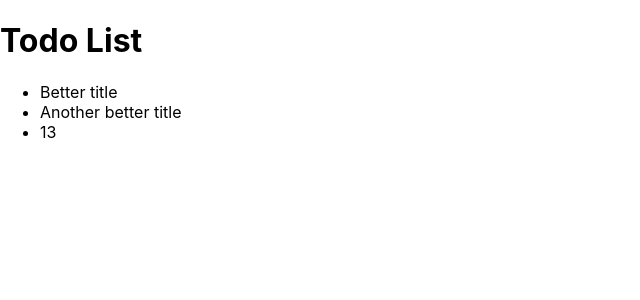
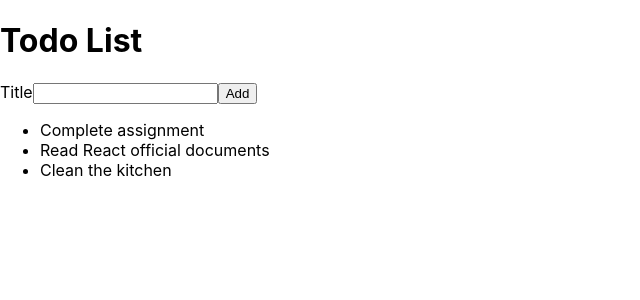
Before and after one commit to davidrapoport/code-the-dream-canary, a React (Create React App) app: page / in a window 1280 px wide. Shown: the top 300 px of the page, without its empty margins (0-640 px from the left). Built offline with nearby package versions, Linux system fonts and the light colour scheme.

Commit message:
Lesson 1.2

```diff
--- /dev/null
+++ b/src/AddTodoForm.js
@@ -0,0 +1,15 @@
+import React from 'react'
+
+function AddTodoForm() {
+  return (
+    <div>
+      <form>
+        <label htmlFor="todoTitle">Title</label>
+        <input id="todoTitle"/>
+        <button>Add</button>
+      </form>
+    </div>
+  )
+}
+
+export default AddTodoForm;
--- a/src/App.js
+++ b/src/App.js
@@ -1,18 +1,14 @@
 import './App.css';
+import TodoList from './TodoList';
+import AddTodoForm from './AddTodoForm';
 
-const todoList = [{id: 1, title:"Better title"},{id: 2, title:"Another better title"},{id: 3, title:"13"}];
 function App() {
-  console.log(todoList)
-  return <div>
-          <h1> Todo List </h1>
-          <ul>
-            {renderListItems(todoList)}
-          </ul>
-          </div>
+  return (
+    <div>
+      <h1>Todo List</h1>
+      <AddTodoForm />
+      <TodoList />
+    </div>
+  );
 }
-
-function renderListItems(listObjects) {
-  return listObjects.map(item => <li key={item.id}>{item.title}</li>)
-}
-
 export default App;
--- /dev/null
+++ b/src/TodoList.js
@@ -0,0 +1,33 @@
+import React from 'react';
+
+const todoList = [
+  {
+    id: 1,
+    title: "Complete assignment",
+    dueDate: "Tuesday",
+  },
+  {
+    id: 2,
+    title: "Read React official documents",
+    dueDate: "Saturday",
+  },
+  {
+    id: 3,
+    title: "Clean the kitchen",
+    dueDate: "ASAP",
+  }
+]
+
+function TodoList(){
+  return(
+    <ul>
+        {todoList.map((item) => {
+          return (
+            <li key={item.id}>{item.title}</li>
+          )
+        })}
+      </ul>
+  )
+}
+
+export default TodoList;
```
